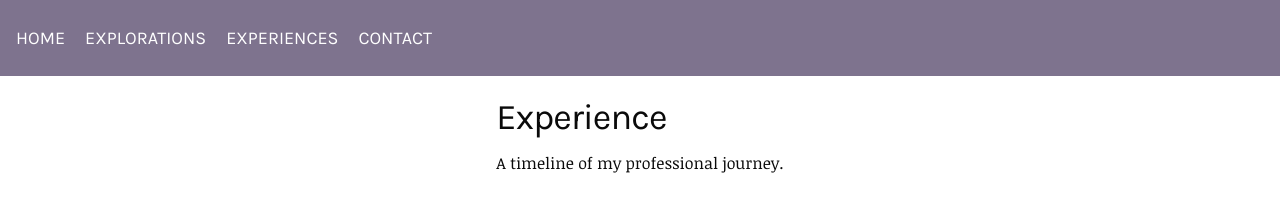
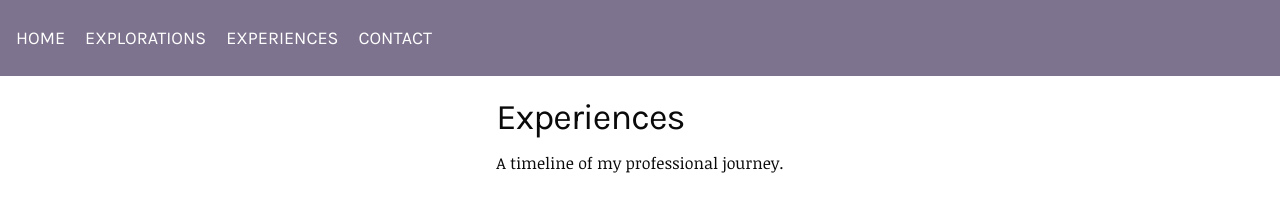
Before and after one commit to ginnaaph/personal-portfolio, a React (Vite) app: page /experiences in a window 1280 px wide. Shown: the top 197 px of the page. Built offline with nearby package versions, Linux system fonts and the light colour scheme.

Commit message:
fix: typos

```diff
--- a/src/experiences/components/ExperienceHeader.tsx
+++ b/src/experiences/components/ExperienceHeader.tsx
@@ -1,7 +1,7 @@
 export default function ExperienceHeader() {
   return (
     <div className="mx-auto items-center px-4 p-3 sm:px-6 lg:px-8  mb-3">
-      <div className="font-montserrat leading-relaxed text-4xl  tracking-tight dark:text-[#D0D5DD]">Experience</div>
+      <div className="font-montserrat leading-relaxed text-4xl  tracking-tight dark:text-[#D0D5DD]">Experiences</div>
       <p className="mt-1 dark:text-[#DAD0DC] font-['noticia_text'] ">A timeline of my professional journey. </p>
     </div>
   );
--- a/src/explorations/components/ExplorationsHeader.tsx
+++ b/src/explorations/components/ExplorationsHeader.tsx
@@ -11,7 +11,7 @@ export const ExplorationHeader =() => {
             </p>
 
             <div className="text-left max-w-4xl  px-2 space-y-2 justify-content-center " >
-
+                                <div className="mx-auto max-w-[96rem] px-4 sm:px-6 lg:px-8 py-10 md:py-14"></div>
                 <div className="p-1 mt-10"><span className="font-semibold text-lg text-main">Tech Stack:</span> <IconStack /></div>
                 <ul className="space-y-3 mt-1 ml-3">
                 <li className="mt-10">🖌 Art created with ink, watercolor,  gouache, color pencils, and graphite.</li>
```
